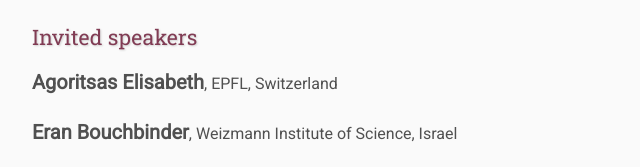
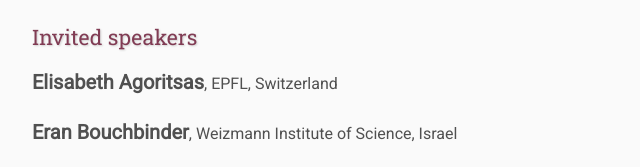
Before and after one commit to Hareesh098/WinterScool, a plain HTML site: page participants/index.html in a window 1280 px wide. Shown: the part 633-800 px from the top of the page, 108-748 px from the left. Drawn offline with Linux system fonts and the light colour scheme; files that its build step writes are made by us from their sources.

Commit message:
Add files via upload

```diff
--- a/participants/index.html
+++ b/participants/index.html
@@ -52,7 +52,7 @@
     <h4>Invited speakers</h4>
 
  <ul>
-	<li><b style="font-size:20px">Agoritsas Elisabeth</b>, EPFL, Switzerland</li><br>
+	<li><b style="font-size:20px">Elisabeth Agoritsas</b>, EPFL, Switzerland</li><br>
 	<li><b style="font-size:20px">Eran Bouchbinder</b>, Weizmann Institute of Science, Israel</li><br>
 	<li><b style="font-size:20px">Jeppe Dyre</b>, Roskilde University, Denmark</li><br>
 	<li><b style="font-size:20px">Jay Fineberg</b>, The Racah Institute of Physics,The Hebrew University, Israel</li><br>
```
